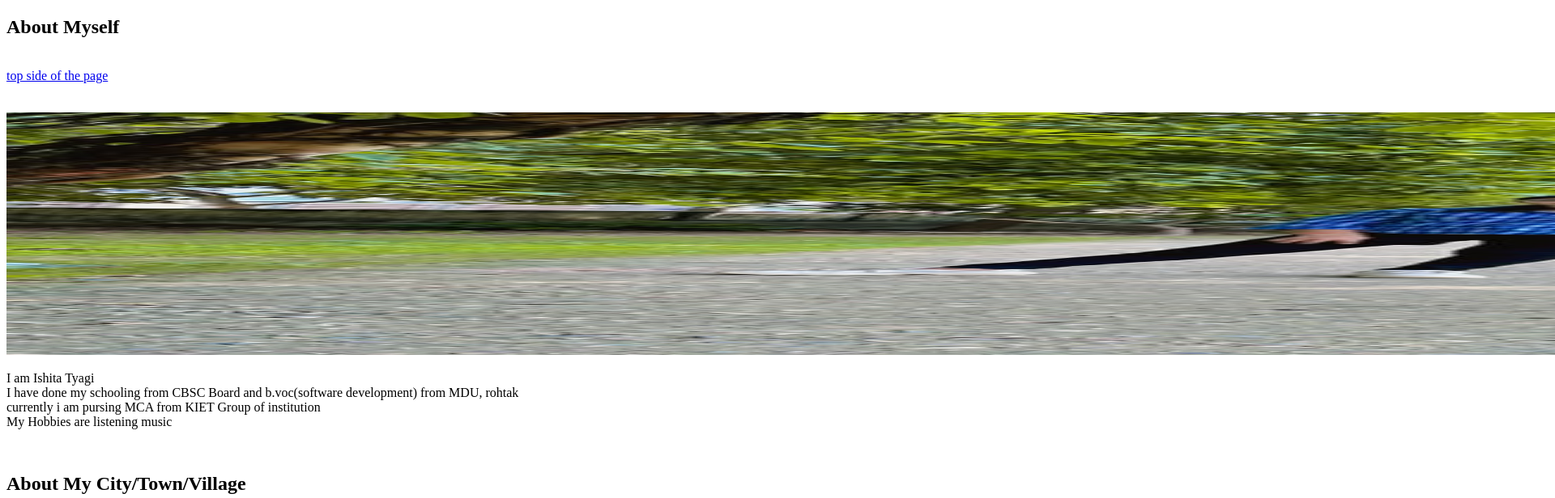
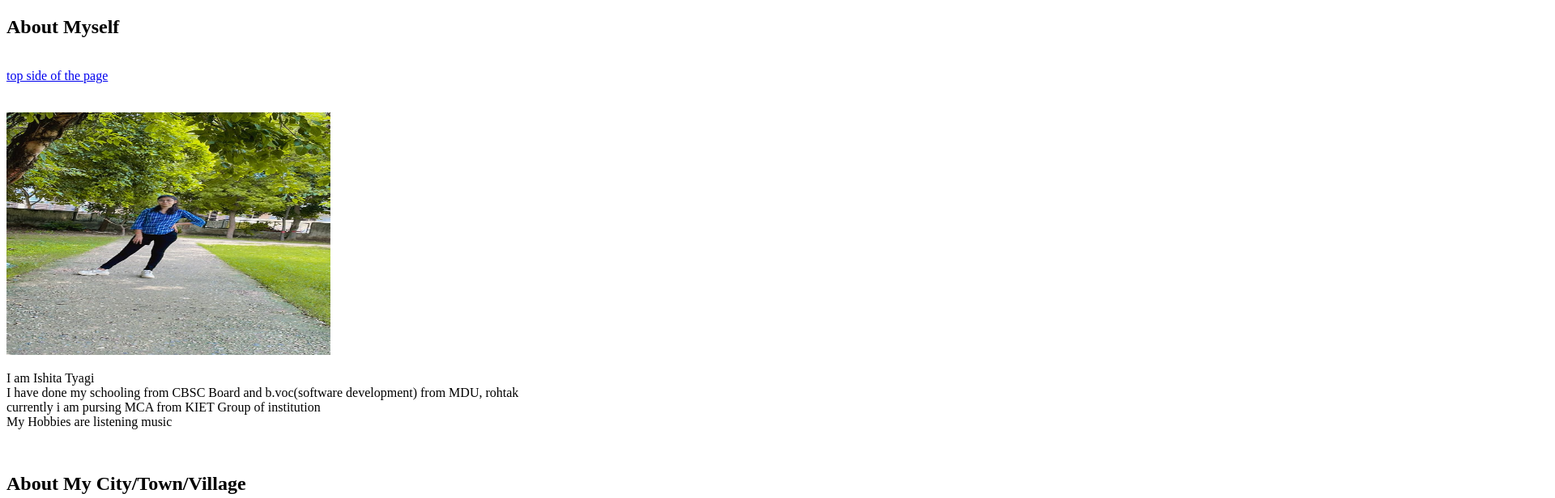
Before and after one commit to tyagiishita/vad-assignment-2, a plain HTML site: page index.html in a window 1280 px wide. Shown: the part 260-876 px from the top of the page at 81% size, 1920 px wide, since content can reach past the window. Drawn offline with Linux system fonts and the light colour scheme.

Commit message:
Update index.html

```diff
--- a/index.html
+++ b/index.html
@@ -18,7 +18,7 @@ Sec:-b<br>
 <br><br>
 <h2 id="Myself"> About Myself</h2><br>
 <a href="#top">top side of the page</a><br><br><br>
-<img src ="ishu.jpg" width="4000px" height= "300px">
+<img src ="ishu.jpg" width="400px" height= "300px">
 <p> I am Ishita Tyagi<br>
 I have done my schooling from CBSC Board and  b.voc(software development) from MDU, rohtak  <br>
 currently i am pursing MCA from KIET Group of institution<br>
```
